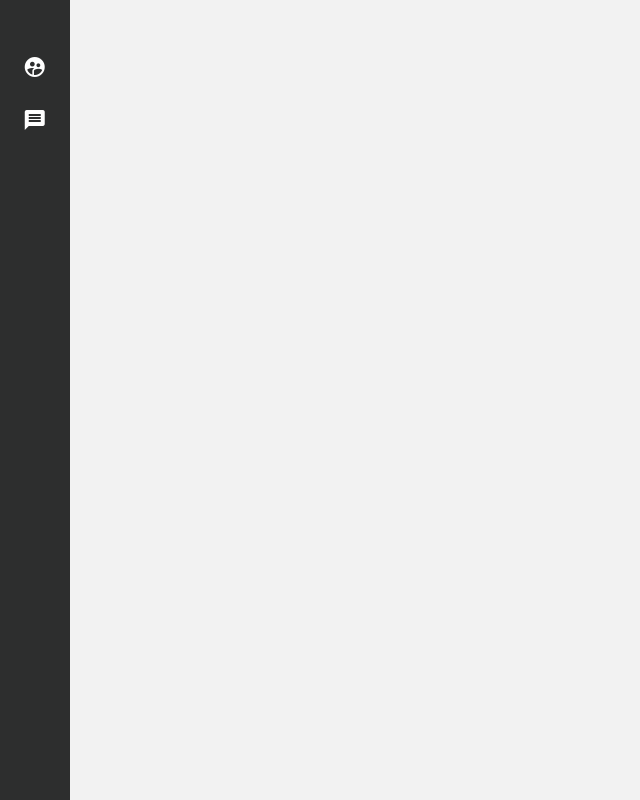
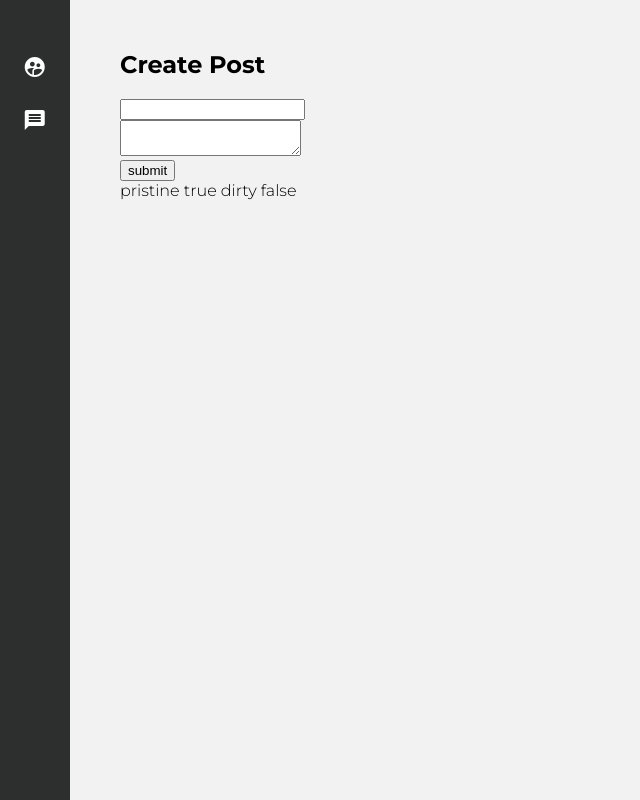
Before and after one commit to theRealAbdurrahman/ng6-practice, an Angular app: page /create-post in a window 1280 px wide. Before the commit this address led to /. Shown: the whole page, without its empty margins (0-640 px from the left). Built offline with nearby package versions, Linux system fonts and the light colour scheme.

Commit message:
create post component

```diff
--- a/src/app/app-routing.module.ts
+++ b/src/app/app-routing.module.ts
@@ -1,3 +1,4 @@
+import { CreatePostComponent } from './create-post/create-post.component';
 import { DetailsComponent } from './details/details.component';
 import { UsersComponent } from './users/users.component';
 import { PostsComponent } from './posts/posts.component';
@@ -8,6 +9,7 @@ const routes: Routes = [
   { path: 'users', component: UsersComponent },
   { path: 'details/:id', component: DetailsComponent },
   { path: 'posts', component: PostsComponent },
+  { path: 'create-post', component: CreatePostComponent },
   { path: '', redirectTo: '/users', pathMatch: 'full' },
 ];
 
--- a/src/app/app.module.ts
+++ b/src/app/app.module.ts
@@ -1,6 +1,7 @@
 import { HttpClientModule } from '@angular/common/http';
 import { BrowserModule } from '@angular/platform-browser';
 import { NgModule } from '@angular/core';
+import { FormsModule } from '@angular/forms';
 
 import { AppRoutingModule } from './app-routing.module';
 import { AppComponent } from './app.component';
@@ -9,6 +10,7 @@ import { PostsComponent } from './posts/posts.component';
 import { UsersComponent } from './users/users.component';
 import { DetailsComponent } from './details/details.component';
 import { BrowserAnimationsModule } from "@angular/platform-browser/animations";
+import { CreatePostComponent } from './create-post/create-post.component';
 
 @NgModule({
   declarations: [
@@ -16,13 +18,15 @@ import { BrowserAnimationsModule } from "@angular/platform-browser/animations";
     SidebarComponent,
     PostsComponent,
     UsersComponent,
-    DetailsComponent
+    DetailsComponent,
+    CreatePostComponent
   ],
   imports: [
     BrowserModule,
     AppRoutingModule,
     HttpClientModule,
     BrowserAnimationsModule,
+    FormsModule
   ],
   providers: [],
   bootstrap: [AppComponent]
--- /dev/null
+++ b/src/app/create-post/create-post.component.html
@@ -0,0 +1,13 @@
+<h2>Create Post</h2>
+
+<form id=formId (ngSubmit)="submitMethod()" #form="ngForm">
+
+  <!-- <input type="text " required [(ngModel)]="post.title "></input> -->
+  <input type="text" name="post-title" [(ngModel)]="post.title" />
+  <br>
+  <textarea type="text" required name="post-body" [(ngModel)]="post.body"></textarea>
+  <br>
+  <button type="submit" (keyup.enter)="submitMethod()">submit</button>
+</form>
+
+pristine {{form.pristine}} dirty {{form.dirty}}
--- /dev/null
+++ b/src/app/create-post/create-post.component.ts
@@ -0,0 +1,23 @@
+import { Component, OnInit } from '@angular/core';
+
+@Component({
+  selector: 'app-create-post',
+  templateUrl: './create-post.component.html',
+  styleUrls: ['./create-post.component.scss']
+})
+export class CreatePostComponent implements OnInit {
+  post: object = {
+    title: '',
+    body: '',
+  }
+
+  constructor() { }
+
+  ngOnInit() {
+  }
+  submitMethod() {
+    console.log(this.post);
+
+  }
+
+}
--- a/src/app/posts/posts.component.html
+++ b/src/app/posts/posts.component.html
@@ -1,4 +1,5 @@
 <h1>Posts</h1>
+<button (click)="createPost()">text</button>
 <ul>
   <li class="post" *ngFor="let post of posts" (click)="postDetails(post)">
     <h2 class="post-title">{{post.title}}</h2>
--- a/src/app/posts/posts.component.ts
+++ b/src/app/posts/posts.component.ts
@@ -1,3 +1,4 @@
+import { Router } from '@angular/router';
 import { DataService } from './../data.service';
 import { Component, OnInit, OnDestroy } from '@angular/core';
 
@@ -10,7 +11,7 @@ export class PostsComponent implements OnInit, OnDestroy {
   posts: any;
   user: any;
   subscription: any;
-  constructor(private data: DataService) { }
+  constructor(private data: DataService, private router: Router) { }
 
   ngOnInit() {
     this.getPosts()
@@ -28,5 +29,8 @@ export class PostsComponent implements OnInit, OnDestroy {
   ngOnDestroy() {
     this.subscription.unsubscribe();
   }
+  createPost() {
+    this.router.navigate(["/create-post"])
+  }
 
 }
```
Also changed, not shown: src/app/create-post/create-post.component.scss (added), 1 other file (tests, documents, lock files or other folders).
